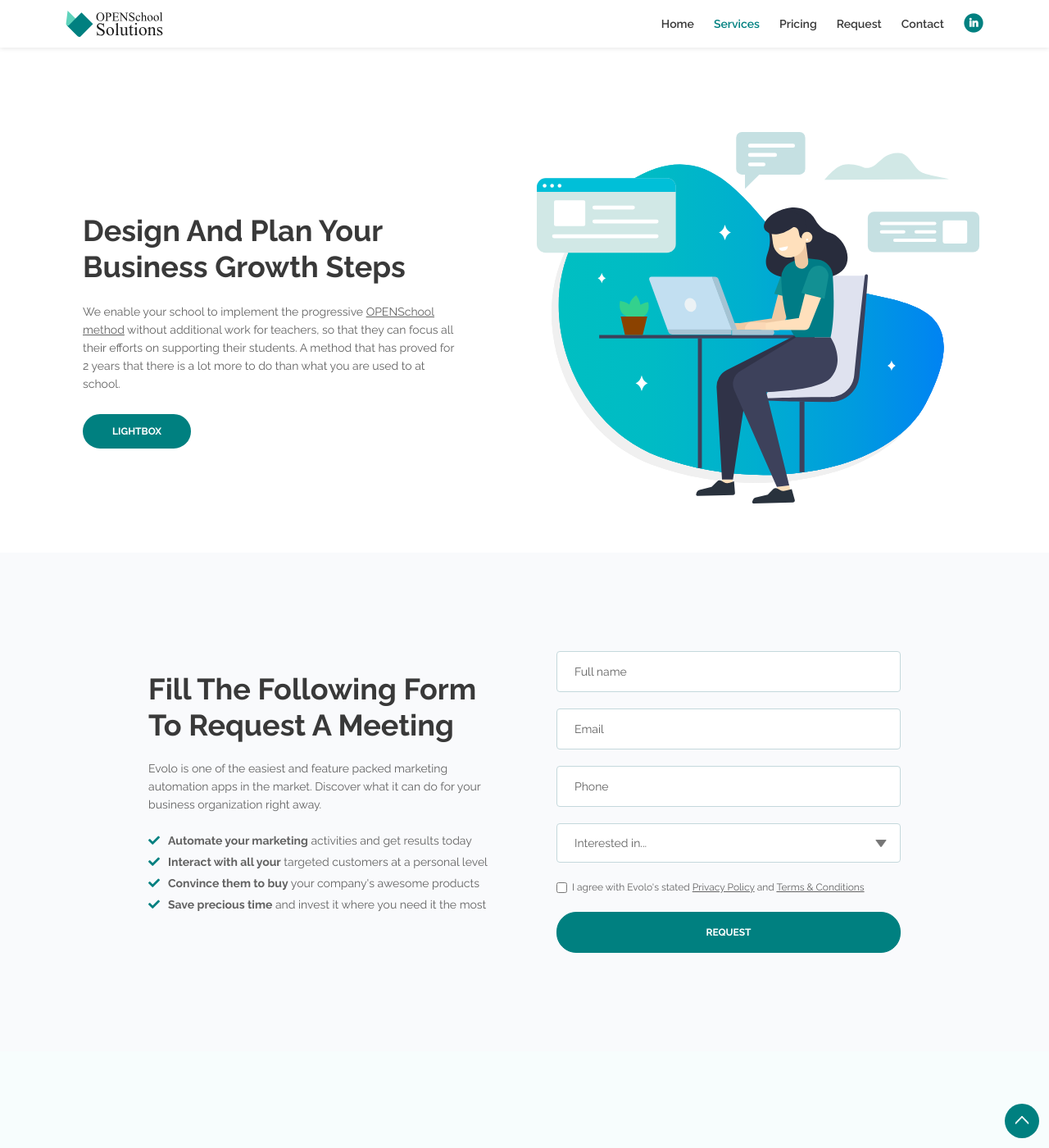
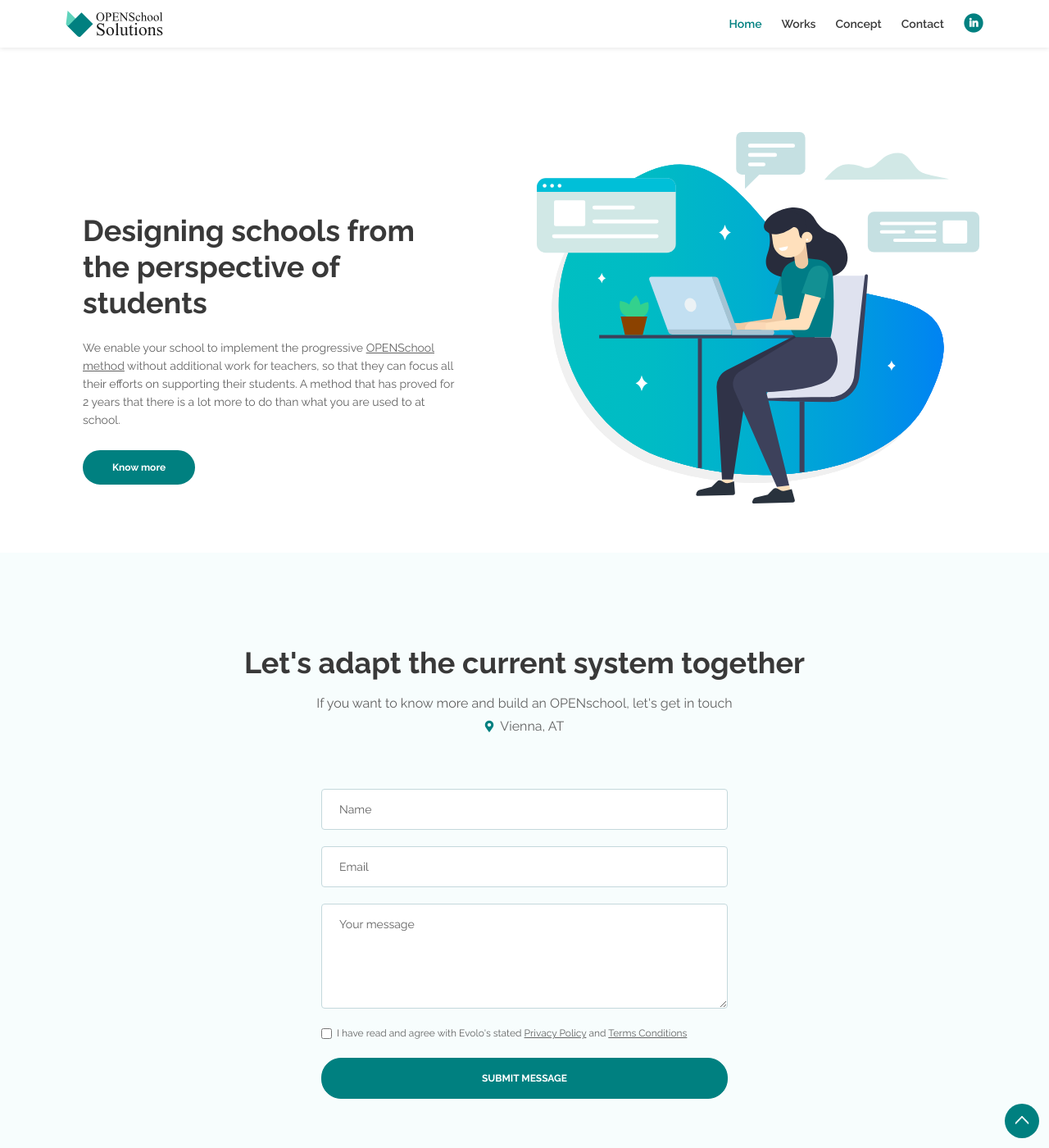
Before and after one commit to openschoolsolutions/openschoolsolutions.github.io, a Jekyll site: the page built from index2.html, in a window 1280 px wide and 1400 px high, scrolled down 1558 px. Shown: the whole window at 82% size. Built offline with Jekyll 4.4.1, drawn with Linux system fonts in a browser that asks for light colours.

Commit message:
Updating styles.

```diff
--- a/index2.html
+++ b/index2.html
@@ -23,13 +23,10 @@ layout: default2
 				<a class="nav-link page-scroll" href="#header">Home <span class="sr-only">(current)</span></a>
 			</li>
 			<li class="nav-item">
-				<a class="nav-link page-scroll" href="#services">Services</a>
+				<a class="nav-link page-scroll" href="#services">Works</a>
 			</li>
 			<li class="nav-item">
-				<a class="nav-link page-scroll" href="#pricing">Pricing</a>
-			</li>
-			<li class="nav-item">
-				<a class="nav-link page-scroll" href="#request">Request</a>
+				<a class="nav-link page-scroll" href="#request">Concept</a>
 			</li>
 			<li class="nav-item">
 				<a class="nav-link page-scroll" href="#contact">Contact</a>
@@ -116,7 +113,7 @@ layout: default2
 
 
 <!-- Services -->
-<div id="services" class="cards-1">
+<div id="work" class="cards-1">
 	<div class="container">
 		<div class="row">
 			<div class="col-lg-12">
@@ -163,16 +160,15 @@ layout: default2
 </div> <!-- end of cards-1 -->
 <!-- end of services -->
 
-
 <!-- Details 1 -->
-<div class="basic-1">
+<div id="concept" class="basic-1">
 	<div class="container">
 		<div class="row">
 			<div class="col-lg-6">
 				<div class="text-container">
-					<h2>Design And Plan Your Business Growth Steps</h2>
+					<h2>Designing schools from the perspective of students</h2>
 					<p>We enable your school to implement the progressive <a href="http://www.openschool.world">OPENSchool method</a> without additional work for teachers, so that they can focus all their efforts on supporting their students. A method that has proved for 2 years that there is a lot more to do than what you are used to at school. </p>
-					<a class="btn-solid-reg popup-with-move-anim" href="#details-lightbox-1">LIGHTBOX</a>
+					<a class="btn-solid-reg popup-with-move-anim" href="http://www.openschool.world">Know more</a>
 				</div> <!-- end of text-container -->
 			</div> <!-- end of col -->
 			<div class="col-lg-6">
@@ -184,83 +180,6 @@ layout: default2
 	</div> <!-- end of container -->
 </div> <!-- end of basic-1 -->
 <!-- end of details 1 -->
-
-<!-- Request -->
-<div id="request" class="form-1">
-	<div class="container">
-		<div class="row">
-			<div class="col-lg-6">
-				<div class="text-container">
-					<h2>Fill The Following Form To Request A Meeting</h2>
-					<p>Evolo is one of the easiest and feature packed marketing automation apps in the market. Discover what it can do for your business organization right away.</p>
-					<ul class="list-unstyled li-space-lg">
-						<li class="media">
-							<i class="fas fa-check"></i>
-							<div class="media-body"><strong class="blue">Automate your marketing</strong> activities and get results today</div>
-						</li>
-						<li class="media">
-							<i class="fas fa-check"></i>
-							<div class="media-body"><strong class="blue">Interact with all your</strong> targeted customers at a personal level</div>
-						</li>
-						<li class="media">
-							<i class="fas fa-check"></i>
-							<div class="media-body"><strong class="blue">Convince them to buy</strong> your company's awesome products</div>
-						</li>
-						<li class="media">
-							<i class="fas fa-check"></i>
-							<div class="media-body"><strong class="blue">Save precious time</strong> and invest it where you need it the most</div>
-						</li>
-					</ul>
-				</div> <!-- end of text-container -->
-			</div> <!-- end of col -->
-			<div class="col-lg-6">
-
-				<!-- Request Form -->
-				<div class="form-container">
-					<form id="requestForm" data-toggle="validator" data-focus="false">
-						<div class="form-group">
-							<input type="text" class="form-control-input" id="rname" name="rname" required>
-							<label class="label-control" for="rname">Full name</label>
-							<div class="help-block with-errors"></div>
-						</div>
-						<div class="form-group">
-							<input type="email" class="form-control-input" id="remail" name="remail" required>
-							<label class="label-control" for="remail">Email</label>
-							<div class="help-block with-errors"></div>
-						</div>
-						<div class="form-group">
-							<input type="text" class="form-control-input" id="rphone" name="rphone" required>
-							<label class="label-control" for="rphone">Phone</label>
-							<div class="help-block with-errors"></div>
-						</div>
-						<div class="form-group">
-							<select class="form-control-select" id="rselect" required>
-								<option class="select-option" value="" disabled selected>Interested in...</option>
-								<option class="select-option" value="Personal Loan">Starter</option>
-								<option class="select-option" value="Car Loan">Medium</option>
-								<option class="select-option" value="House Loan">Complete</option>
-							</select>
-							<div class="help-block with-errors"></div>
-						</div>
-						<div class="form-group checkbox">
-							<input type="checkbox" id="rterms" value="Agreed-to-Terms" name="rterms" required>I agree with Evolo's stated <a href="privacy-policy.html">Privacy Policy</a> and <a href="terms-conditions.html">Terms & Conditions</a>
-							<div class="help-block with-errors"></div>
-						</div>
-						<div class="form-group">
-							<button type="submit" class="form-control-submit-button">REQUEST</button>
-						</div>
-						<div class="form-message">
-							<div id="rmsgSubmit" class="h3 text-center hidden"></div>
-						</div>
-					</form>
-				</div> <!-- end of form-container -->
-				<!-- end of request form -->
-
-			</div> <!-- end of col -->
-		</div> <!-- end of row -->
-	</div> <!-- end of container -->
-</div> <!-- end of form-1 -->
-<!-- end of request -->
 
 <!-- Contact -->
 <div id="contact" class="form-2">
```
Also changed, not shown: assets2/images/services-icon-1.svg, assets2/images/services-icon-2.svg, assets2/images/services-icon-3.svg.
